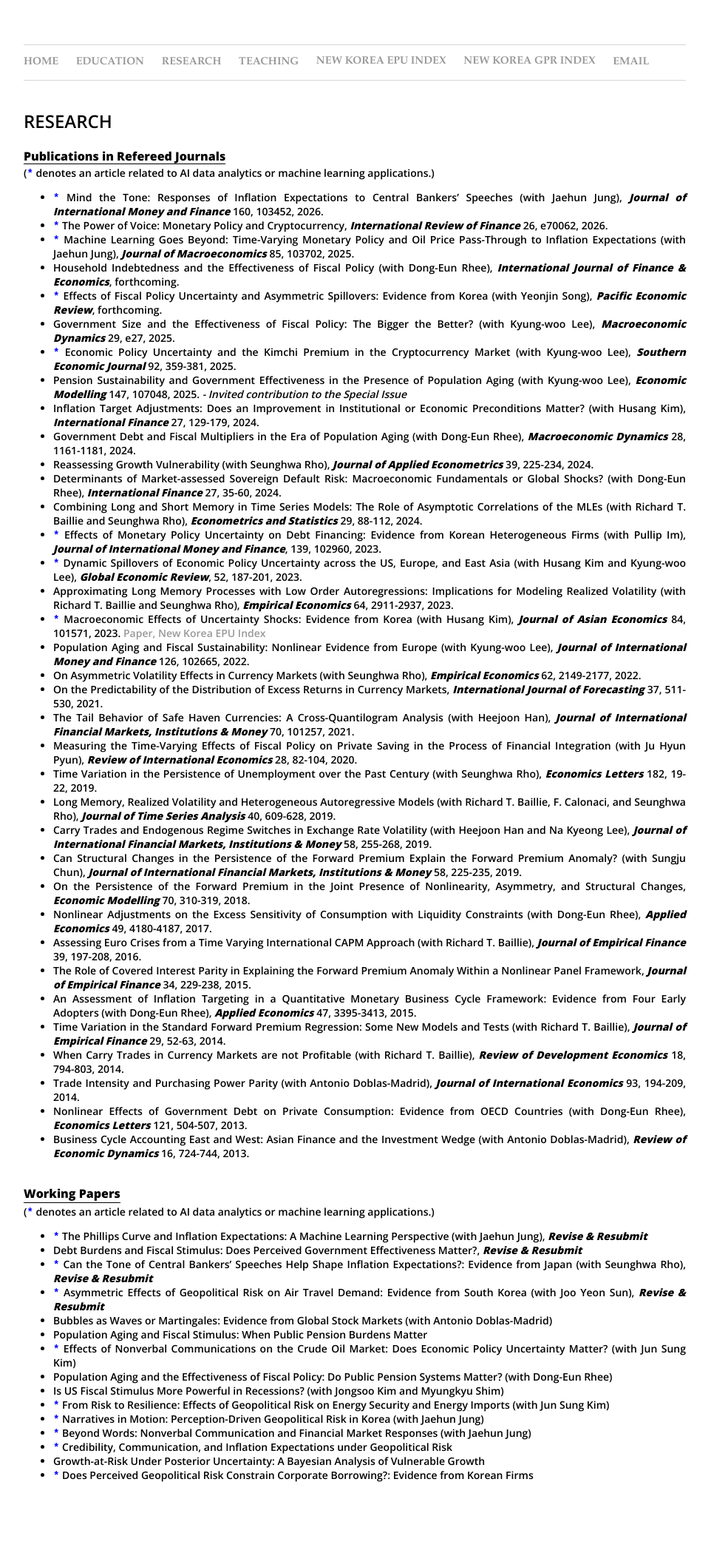
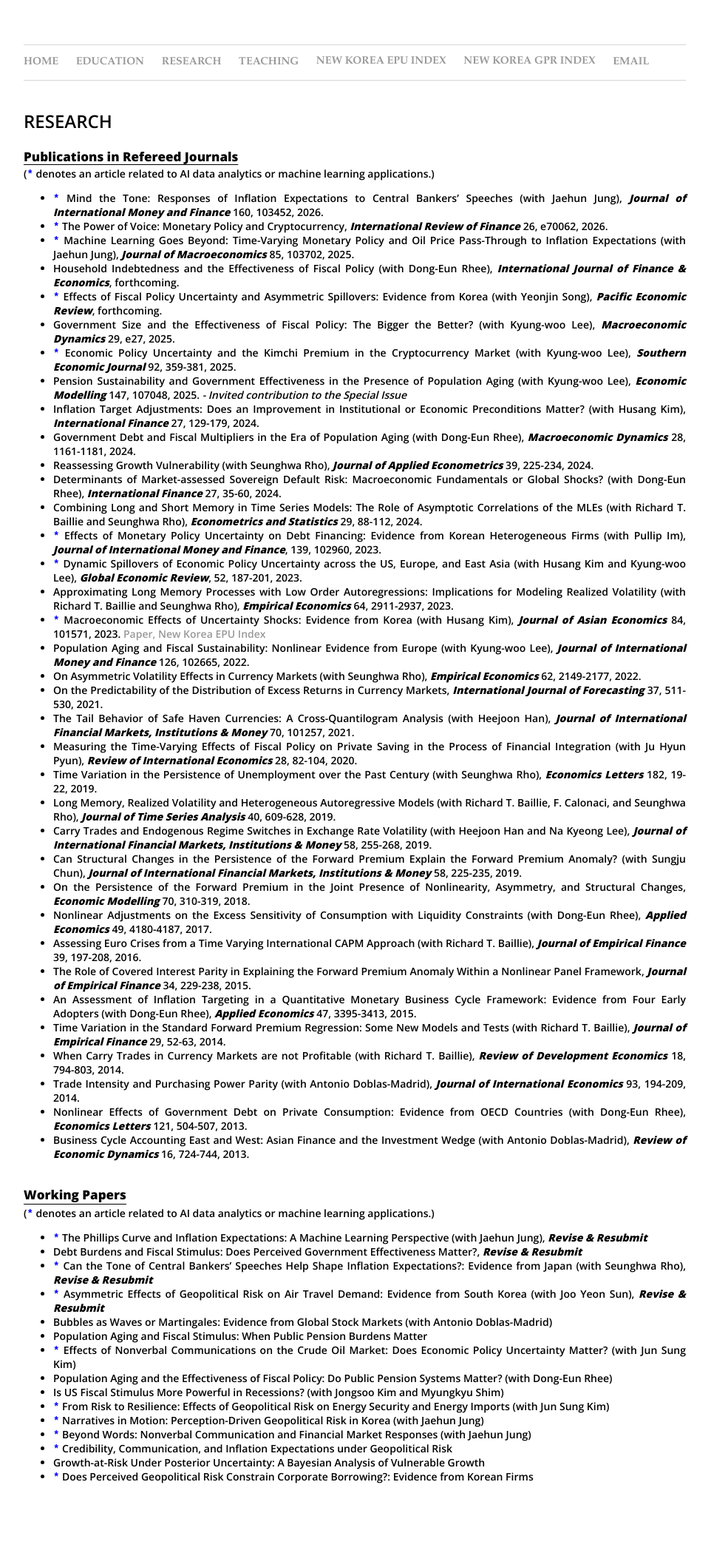
Before and after one commit to dooyeoncho/dooyeoncho.github.io, a Jekyll site: the page built from pages/research.html, in a window 1280 px wide. Shown: the whole page at 74% size, without its empty margins (160-1122 px from the left). Built offline with Jekyll 4.4.1, drawn with Linux system fonts in a browser that asks for light colours.

Commit message:
Update research.html

```diff
--- a/pages/research.html
+++ b/pages/research.html
@@ -52,7 +52,7 @@
   <link href="https://fonts.googleapis.com/css2?family=Open+Sans:wght@600;800&display=swap" rel="stylesheet">
 </head>
 
-<div><b><p style="font-family: 'Open Sans', sans-serif; font-size: 16px; font-weight: 800; color: black; text-decoration: underline; text-underline-position: under; margin: 0;">Publications in Refereed Journals</font></p></b></div> </div><span class="highlight-title"></li>(<code style="color : blue"><b>*</b></code> denotes an article related to AI data analytics or machine learning applications.)</li></div>
+<div><b><p style="font-family: 'Open Sans', sans-serif; font-size: 17px; font-weight: 800; color: black; text-decoration: underline; text-underline-position: under; margin: 0;">Publications in Refereed Journals</font></p></b></div> </div><span class="highlight-title"></li>(<code style="color : blue"><b>*</b></code> denotes an article related to AI data analytics or machine learning applications.)</li></div>
 		<div><ul>
 
 			<span class="highlight-title"><li><code style="color : blue"><b>*</b></code> Mind the Tone: Responses of Inflation Expectations to Central Bankers’ Speeches (with Jaehun Jung), <em property="italic"><b>Journal of International Money and Finance</b></em> 160, 103452, 2026.</li></span>
@@ -95,7 +95,7 @@
                 </ul>
 		</div>&nbsp;
 
-<div><b><p style="font-family: 'Open Sans', sans-serif; font-size: 16px; font-weight: 800; color: black; border-bottom: 1.5px solid black; display: inline-block; padding-bottom: 0.3px; margin: 0;">Working Papers</font></p></b> </div></li>(<code style="color : blue"><b>*</b></code> denotes an article related to AI data analytics or machine learning applications.)</li></div>
+<div><b><p style="font-family: 'Open Sans', sans-serif; font-size: 17px; font-weight: 800; color: black; border-bottom: 1.5px solid black; display: inline-block; padding-bottom: 0.3px; margin: 0;">Working Papers</font></p></b> </div></li>(<code style="color : blue"><b>*</b></code> denotes an article related to AI data analytics or machine learning applications.)</li></div>
 	<ul>
 		<span class="highlight-title"><li><code style="color : blue"><b>*</b></code> The Phillips Curve and Inflation Expectations: A Machine Learning Perspective (with Jaehun Jung), <em property="italic"><b>Revise & Resubmit</b></em></li></span>
 		<span class="highlight-title"><li>Debt Burdens and Fiscal Stimulus: Does Perceived Government Effectiveness Matter?, <em property="italic"><b>Revise & Resubmit</b></em></li></span>
```
